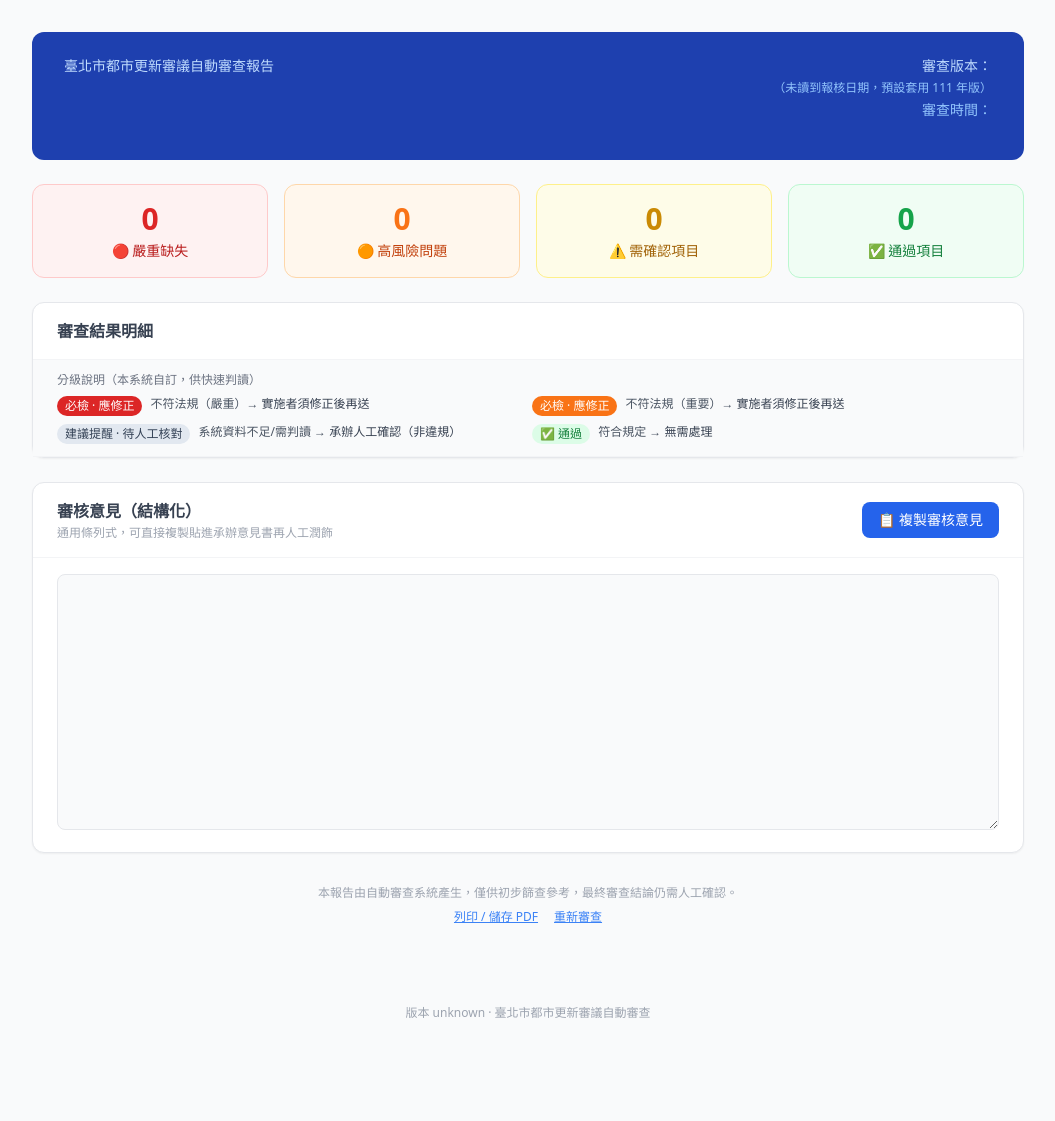
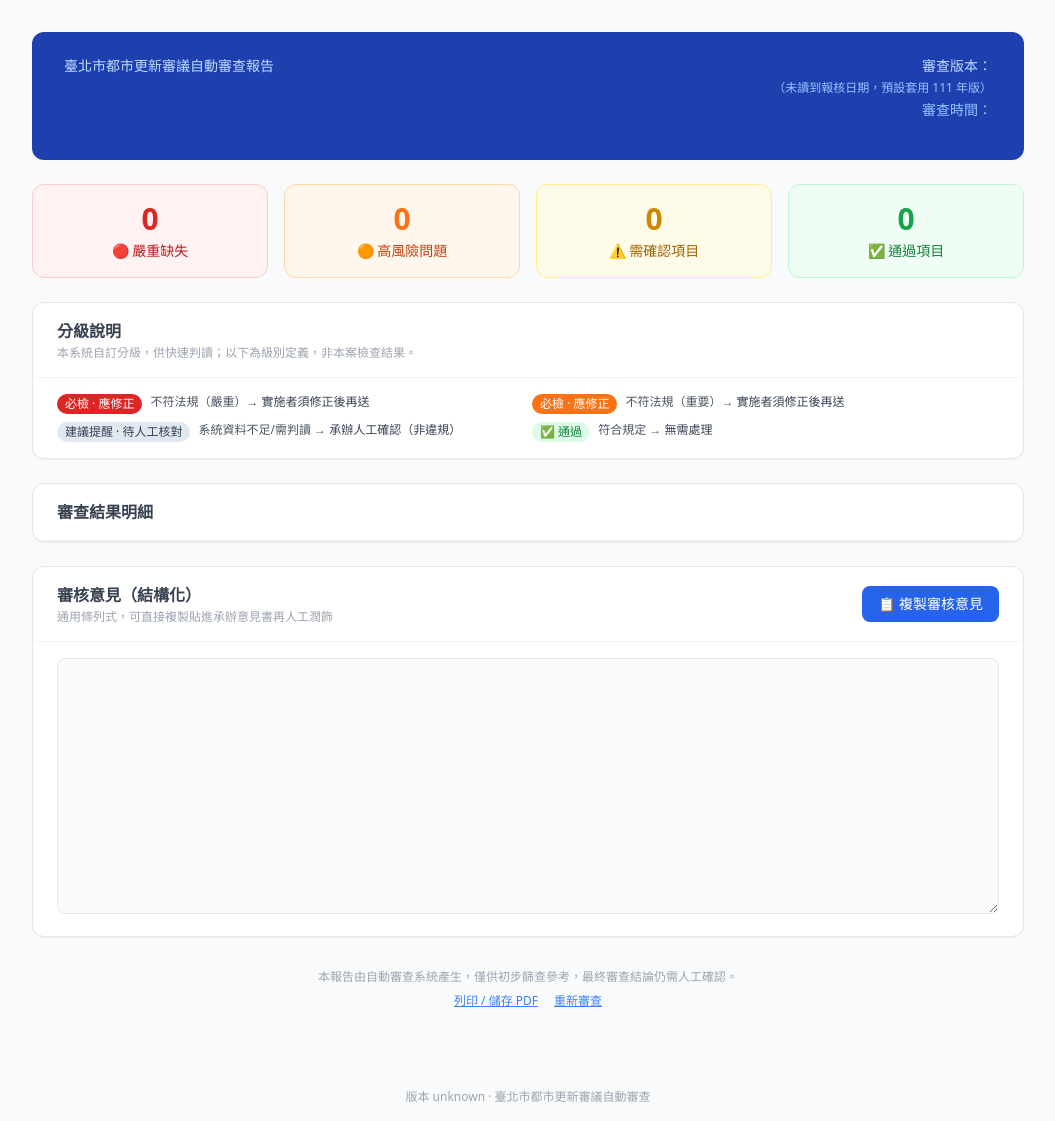
Before and after one commit to jeff5242/webapp-city-reframe-audition, a FastAPI app: template templates/report.html in a window 1280 px wide. Shown: the whole page, without its empty margins (112-1167 px from the left). Before the commit the page ends 1018 px from the top, so only its background shows below. Run offline with FastAPI, Linux system fonts and the light colour scheme; the template is opened without the code that fills it, so the values that code supplies are empty; some libraries are stand-ins or nearby versions.

Commit message:
fix(report): 分級說明獨立成卡片，與審查結果明細分開
先前分級圖例夾在「審查結果明細」卡片標題下方，易被誤認為本案的檢查結果。
改為獨立卡片（標題「分級說明」＋副標「非本案檢查結果」）置於明細卡片之上，
兩張卡片各自分區，判讀時不會混淆。

```diff
--- a/templates/report.html
+++ b/templates/report.html
@@ -168,15 +168,14 @@
   </div>
   {% endif %}
 
-  <!-- Findings -->
+  {# 分級說明（副總 #4）：獨立成卡片，避免與下方明細混在一起被誤認為「檢查結果」。
+     白話定義每一級 + 審核者「下一步該做什麼」；必檢＝一定要改，建議提醒＝人工確認非違規。 #}
   <div class="bg-white rounded-xl shadow-sm border border-gray-200 mb-6">
     <div class="px-6 py-4 border-b border-gray-100">
-      <h2 class="font-semibold text-gray-700">審查結果明細</h2>
+      <h2 class="font-semibold text-gray-700">分級說明</h2>
+      <p class="text-xs text-gray-400 mt-0.5">本系統自訂分級，供快速判讀；以下為級別定義，非本案檢查結果。</p>
     </div>
-    {# 分級圖例（副總 #4）：白話定義每一級 + 審核者「下一步該做什麼」。
-       必檢＝一定要看/一定要改；建議提醒＝系統請人工確認，非實施者違規。 #}
-    <div class="px-6 py-3 bg-gray-50 border-b border-gray-100">
-      <p class="text-xs font-medium text-gray-500 mb-2">分級說明（本系統自訂，供快速判讀）</p>
+    <div class="px-6 py-4">
       <div class="grid sm:grid-cols-2 gap-2 text-xs">
         <div class="flex items-start gap-2">
           <span class="shrink-0 bg-red-600 text-white px-2 py-0.5 rounded-full">必檢 · 應修正</span>
@@ -195,6 +194,13 @@
           <span class="text-gray-600">符合規定 → <span class="font-medium text-gray-700">無需處理</span></span>
         </div>
       </div>
+    </div>
+  </div>
+
+  <!-- Findings -->
+  <div class="bg-white rounded-xl shadow-sm border border-gray-200 mb-6">
+    <div class="px-6 py-4 border-b border-gray-100">
+      <h2 class="font-semibold text-gray-700">審查結果明細</h2>
     </div>
     {# 同一問題頁的標註截圖只內嵌一次（多條 finding 指同頁時避免重複塞 base64 撐爆報告） #}
     {% set shown_pages = namespace(ids=[]) %}
```
